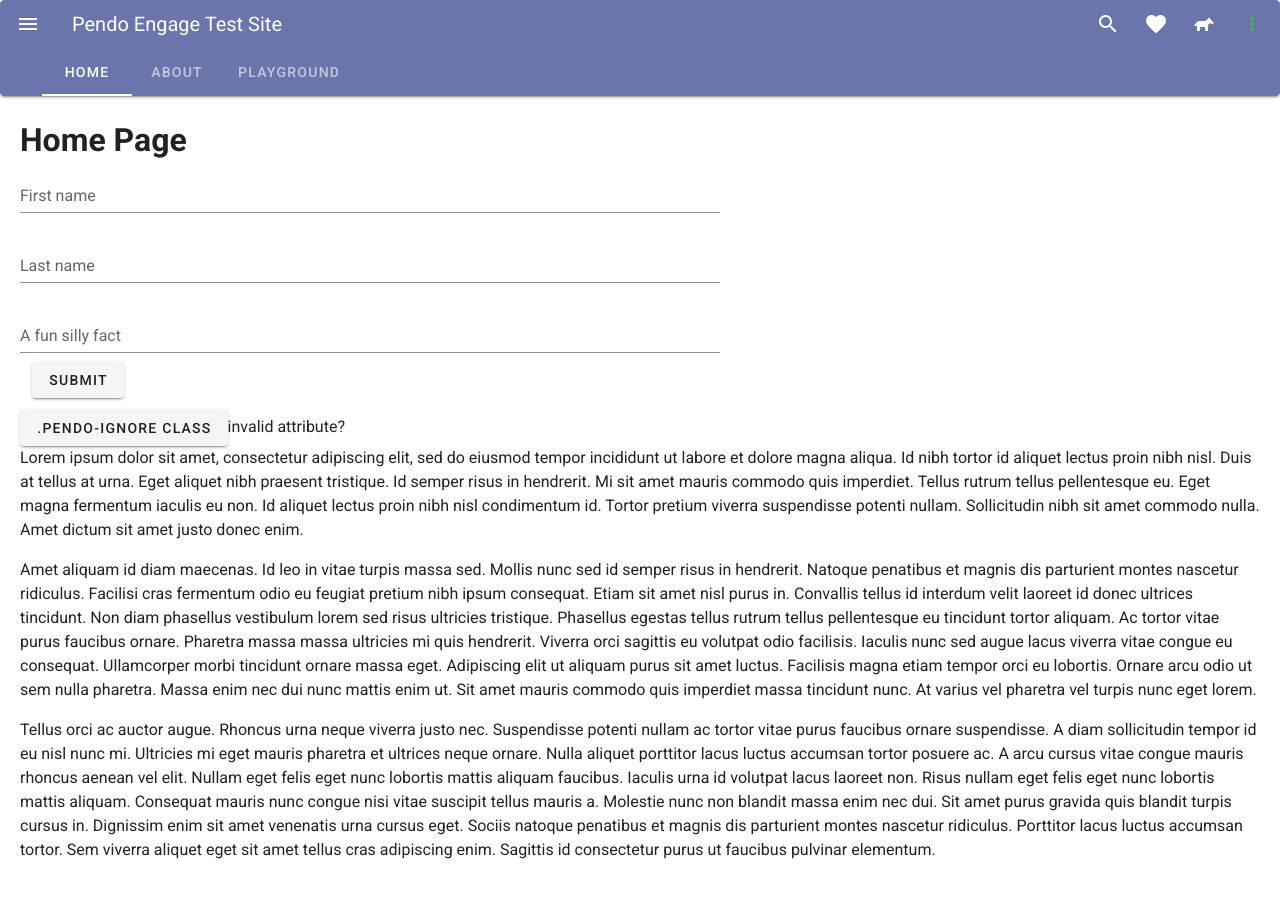
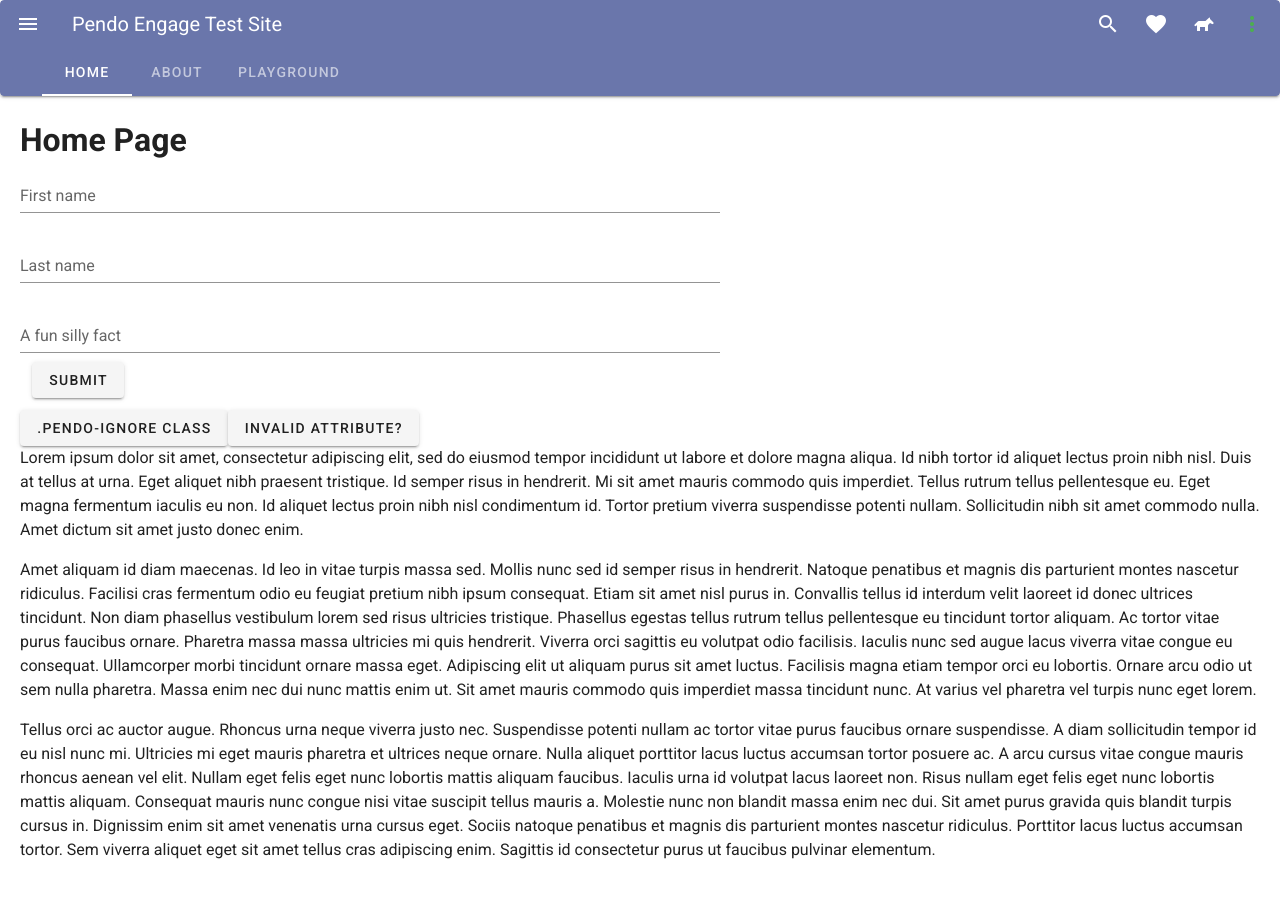
Before and after one commit to jingjing-jacobson/engage-test-site, a Vue app: page / in a window 1280 px wide. Built offline with nearby package versions, Linux system fonts and the light colour scheme.

Commit message:
add bad pseudo class?

```diff
--- a/src/views/HomeView.vue
+++ b/src/views/HomeView.vue
@@ -20,9 +20,9 @@
         <v-btn class="pendo-ignore">
             .pendo-ignore class
         </v-btn>
-        <button class="#_n1oz$b">
+        <v-btn class="invalid-btn">
             invalid attribute?
-        </button>
+        </v-btn>
         <p>
             Lorem ipsum dolor sit amet, consectetur adipiscing elit, sed do eiusmod tempor incididunt ut labore et
             dolore magna aliqua. Id nibh tortor id aliquet lectus proin nibh nisl. Duis at tellus at urna. Eget aliquet
@@ -84,4 +84,7 @@ export default {
   margin-right: inherit;
   margin-left: inherit;
 }
+.invalid-btn:authorize {
+    color: red !important;
+}
 </style>
```
